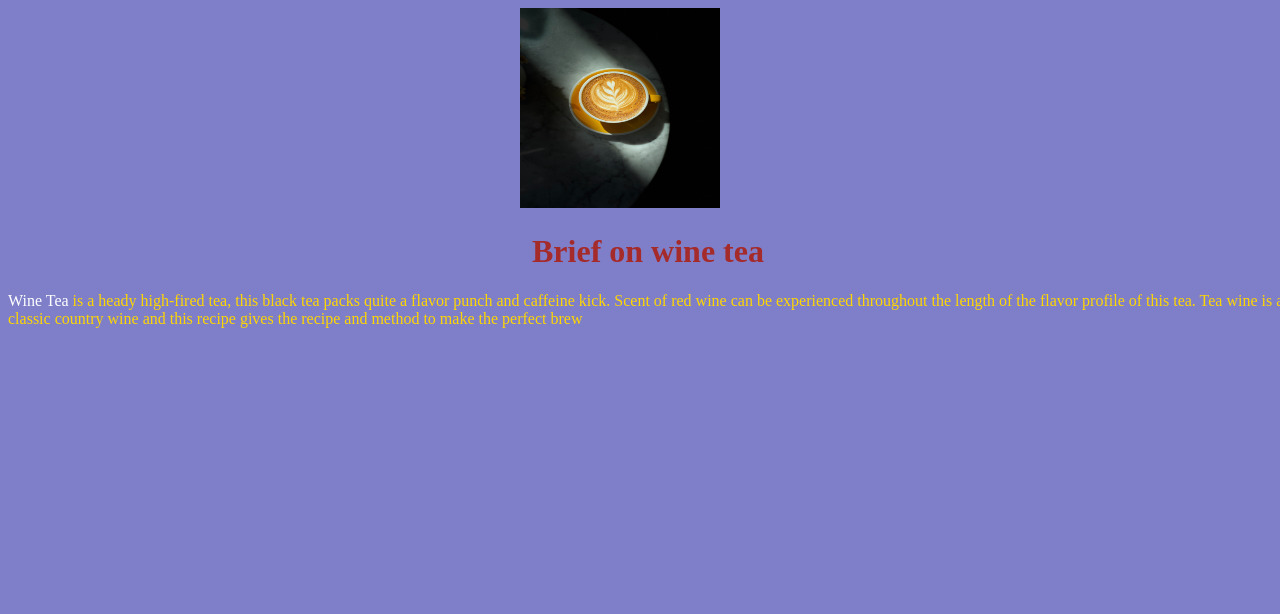
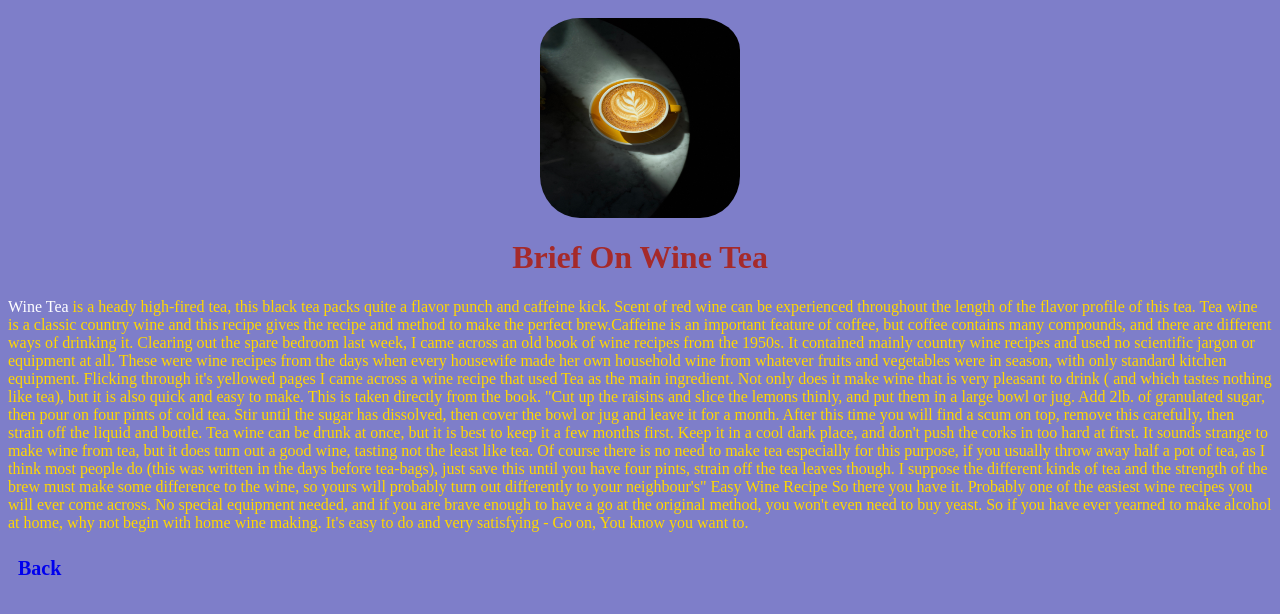
Before and after one commit to Rankshow/Coffee-site, a plain HTML site: page wine.html in a window 1280 px wide. Drawn offline with Linux system fonts and the light colour scheme.

Commit message:
add some files and text

```diff
--- /dev/null
+++ b/aboutus.css
@@ -0,0 +1,23 @@
+body{
+    background: linear-gradient(rgba(0,0,0,0.5), rgba(157, 48, 21, 0.5)) no-repeat;
+    max-width: 500px;
+    height: 1000px;
+    color: gold;
+}
+.abt{
+    margin: auto;
+    width: 50%;
+    padding: 10px;
+}
+a {
+    padding: 10px;
+    line-height: 50px;
+    font-size: 9x;
+    text-decoration: none;
+    margin: 10px;
+}
+a:hover {
+    border-radius: 20px;
+    box-shadow: 2px 2px 3px gold;
+
+}
--- /dev/null
+++ b/butter.css
@@ -0,0 +1,33 @@
+body{
+    background: linear-gradient(rgba(100,10,0,0.5), rgba(50,10,20,0.3));
+}
+h1{
+    color: gold;
+    text-transform: capitalize;
+    box-shadow: 2px 3px 1px greenyellow;
+    border-radius: 20px;
+    text-align: center;
+    width: 230px;
+    margin-right: auto;
+    margin-left: auto;
+    padding-top: 15px;
+}
+img {
+    display: block;
+    border-radius: 20%;
+    padding-top: 5px;
+    margin-left: auto;
+    margin-right: auto;
+}
+a{
+    text-decoration: none;
+     text-shadow: 6px 3px 4px;
+     margin: 10px;
+     font-size: 25px;
+     font-weight: bold;
+}
+a:hover{
+    box-shadow: 2px 3px 2px gold;
+    padding: 5px;
+    border-radius: 20%;
+}
--- a/coffeetea.css
+++ b/coffeetea.css
@@ -25,15 +25,17 @@ div .feat {
 }
 a{
     text-decoration: none;
-    font-size: 20px;
+    font-size: 30px;
     padding: 5px;
     color: black;
     font-weight: bold;
     text-shadow: 1px 3px 3px green;
     line-height: 100px;
+    margin: 20px;
 }
 a:hover{
-    box-shadow: 2px 2px 4px red;
+    border-radius: 20px;
+    box-shadow: 2px 2px 3px gold;
 }
 footer {
     line-height: 500px;
--- a/wine.css
+++ b/wine.css
@@ -1,23 +1,40 @@
 body {
     background: rgb(126, 126, 201);
-    width: 100vw;
-    height: 100vh;
+    /* text-overflow: cover; */
     color: gold;
 }
 
 h1{
     text-align: center;
     color: brown;
+    text-transform: capitalize;
 }
 p:hover{
     color: white;
     box-shadow: 1px 5px 4px gold;
+    border-radius: 2%;
+    padding: 10px;
 }
 img {
-    /* border-radius: 20%; */
-    padding-left: 40%;
+   display: block;
+   margin-right: auto;
+   margin-left: auto;
+   border-radius: 20%;
+   padding-top: 10px;
 }
 span{
     color: white;
     text-transform: capitalize;
 }
+a{
+    line-height: 40px;
+    text-decoration: none;
+    font-size: 20px;
+    margin: 10px;
+    font-weight: bold;
+}
+a:hover{
+    box-shadow: 2px 3px 3px brown;
+    padding: 5px;
+    border-radius: 20%;
+}
--- a/wine.html
+++ b/wine.html
@@ -6,13 +6,24 @@
     <meta name="viewport" content="width=device-width, initial-scale=1">
     <link rel="stylesheet" href="wine.css">
     <title>Document</title>
+   </head>
+   <body>
     <img src="/pics/pexels-eyad-tariq-3879495.jpg" width="200px" height="200px" alt="">
     <h1>Brief on wine tea</h1>
      <p><span>Wine Tea</span> is a heady high-fired tea, this black tea packs quite a flavor punch and caffeine kick. Scent of red wine can be experienced throughout the length of the flavor profile of this tea.
-        Tea wine is a classic country wine and this recipe gives the recipe and method to make the perfect brew
+        Tea wine is a classic country wine and this recipe gives the recipe and method to make the perfect brew.Caffeine is an important feature of coffee, but coffee contains many compounds, and there are different ways of drinking it.
+        Clearing out the spare bedroom last week, I came across an old book of wine recipes from the 1950s. It contained mainly country wine recipes and used no scientific jargon or equipment at all. These were wine recipes from the days when every housewife made her own household wine from whatever fruits and vegetables were in season, with only standard kitchen equipment.
+Flicking through it's yellowed pages I came across a wine recipe that used Tea as the main ingredient. Not only does it make wine that is very pleasant to drink ( and which tastes nothing like tea), but it is also quick and easy to make.
+This is taken directly from the book.
+"Cut up the raisins and slice the lemons thinly, and put them in a large bowl or jug. Add 2lb. of granulated sugar, then pour on four pints of cold tea. Stir until the sugar has dissolved, then cover the bowl or jug and leave it for a month.
+After this time you will find a scum on top, remove this carefully, then strain off the liquid and bottle.
+Tea wine can be drunk at once, but it is best to keep it a few months first. Keep it in a cool dark place, and don't push the corks in too hard at first.
+It sounds strange to make wine from tea, but it does turn out a good wine, tasting not the least like tea. Of course there is no need to make tea especially for this purpose, if you usually throw away half a pot of tea, as I think most people do (this was written in the days before tea-bags), just save this until you have four pints, strain off the tea leaves though.
+I suppose the different kinds of tea and the strength of the brew must make some difference to the wine, so yours will probably turn out differently to your neighbour's"
+Easy Wine Recipe
+So there you have it. Probably one of the easiest wine recipes you will ever come across. No special equipment needed, and if you are brave enough to have a go at the original method, you won't even need to buy yeast.
+So if you have ever yearned to make alcohol at home, why not begin with home wine making. It's easy to do and very satisfying - Go on, You know you want to.
      </p>
-</head>
-<body>
-
+     <a href="index.html">Back</a>
 </body>
 </html>
```
Also changed, not shown: aboutus.html (added, +19 -0 lines), butter.html (added, +20 -0 lines), index.html (+2 -2 lines).
